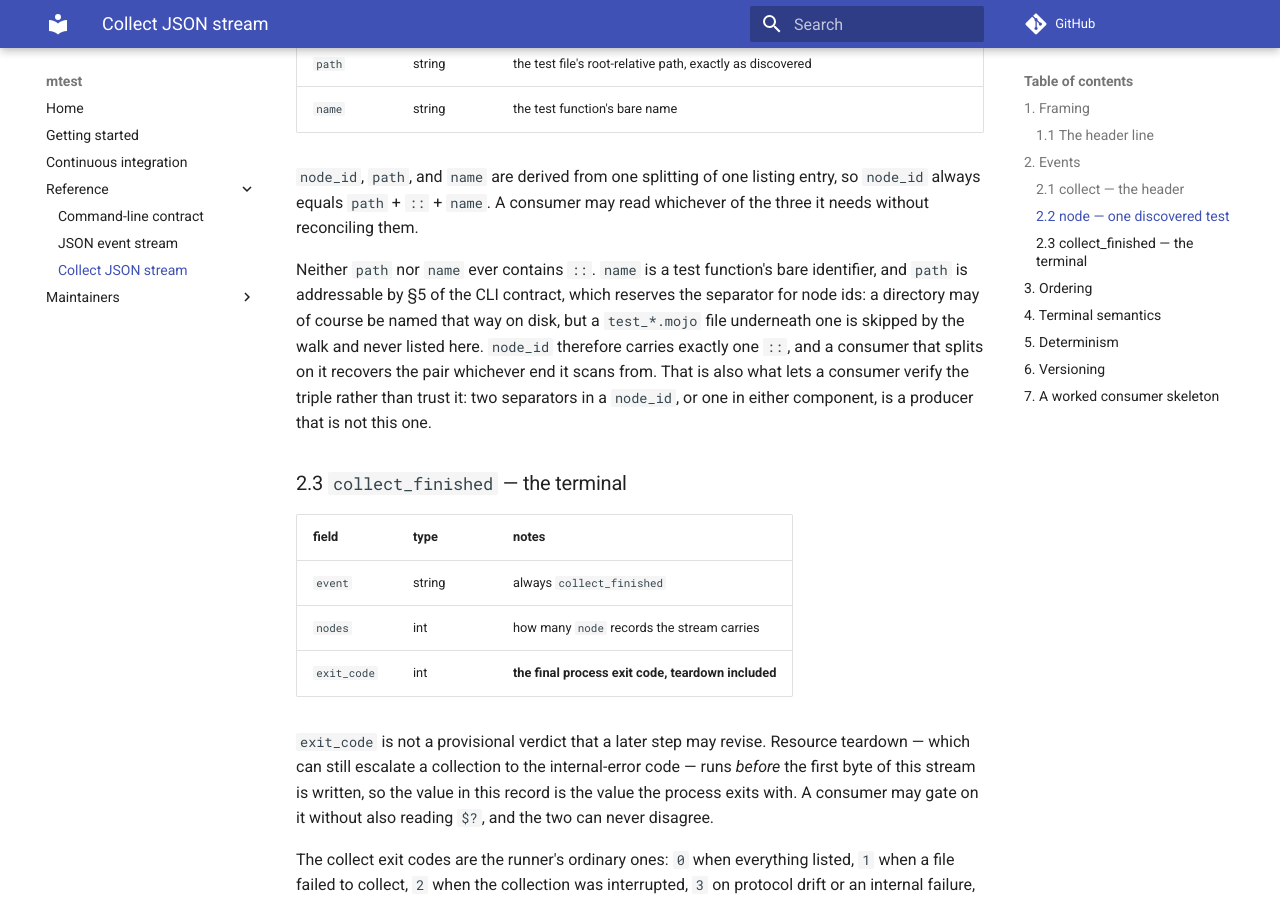
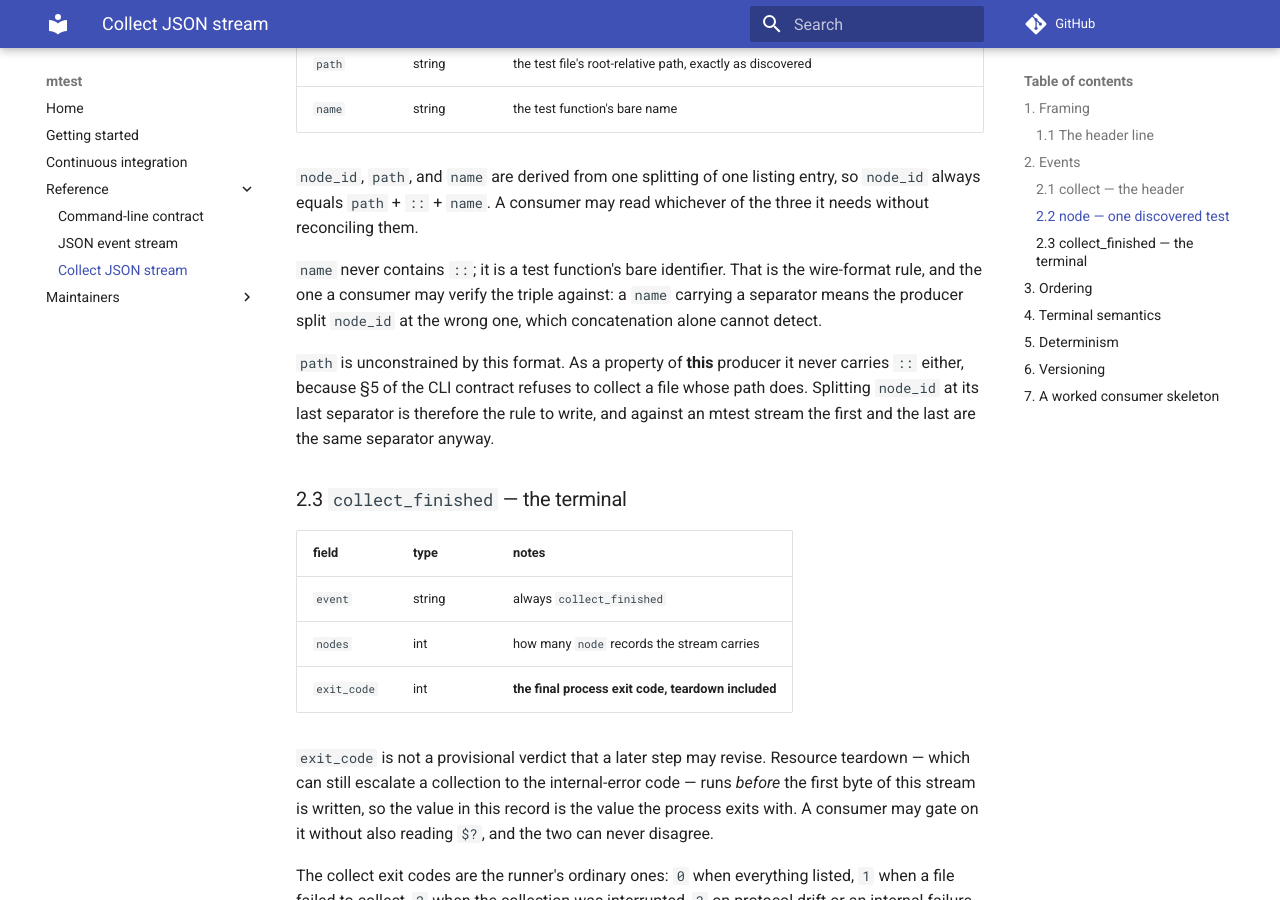
Before and after one commit to mikeleppane/mtest, an MkDocs documentation site: the page built from docs/collect-stream.md, in a window 1280 px wide and 900 px high, scrolled down 1975 px. Built offline with MkDocs 1.6.1 and Material for MkDocs 9.7.7, drawn with Linux system fonts in a browser that asks for light colours; comment, search, counter and statistics services are not loaded.

Commit message:
docs(spec): stop reasoning from a '::' path the runner now refuses
Three places still explained the last-separator split by saying a file
path may itself contain `::`. Discovery refuses such a file now, so the
justification named a case that cannot arise and the pages disagreed
with each other about what a consumer may assume.

The collect stream is FROZEN at version 1, and its normative page had
turned this build's enforcement into a wire-format validity rule —
stricter than its own Python oracle, which deliberately stays permissive
about `path` because forward compatibility must never tighten. It is
stated as a property of this producer instead. `name` carrying no `::`
stays the rule a consumer verifies the triple against, which is the
clause with teeth: concatenation alone cannot catch a mis-split.

The splitter is unchanged and still splits at the last separator, since
it is the inverse of `render()` for any id and not only for the ones this
build can produce. What changes is the reason given for it: a test NAME
can never hold a separator, which is true regardless of what precedes it.

```diff
--- a/docs/collect-stream.md
+++ b/docs/collect-stream.md
@@ -85,14 +85,16 @@ One record per node id, in listing order.
 entry, so `node_id` always equals `path` + `::` + `name`. A consumer may read
 whichever of the three it needs without reconciling them.
 
-Neither `path` nor `name` ever contains `::`. `name` is a test function's bare
-identifier, and `path` is addressable by §5 of the CLI contract, which reserves
-the separator for node ids: a directory may of course be named that way on
-disk, but a `test_*.mojo` file underneath one is skipped by the walk and never
-listed here. `node_id` therefore carries exactly one `::`, and a consumer that
-splits on it recovers the pair whichever end it scans from. That is also what
-lets a consumer verify the triple rather than trust it: two separators in a
-`node_id`, or one in either component, is a producer that is not this one.
+`name` never contains `::`; it is a test function's bare identifier. That is
+the wire-format rule, and the one a consumer may verify the triple against: a
+`name` carrying a separator means the producer split `node_id` at the wrong
+one, which concatenation alone cannot detect.
+
+`path` is unconstrained by this format. As a property of **this** producer it
+never carries `::` either, because §5 of the CLI contract refuses to collect a
+file whose path does. Splitting `node_id` at its last separator is therefore
+the rule to write, and against an mtest stream the first and the last are the
+same separator anyway.
 
 ### 2.3 `collect_finished` — the terminal
 
```
Also changed, not shown: 2 other files.
